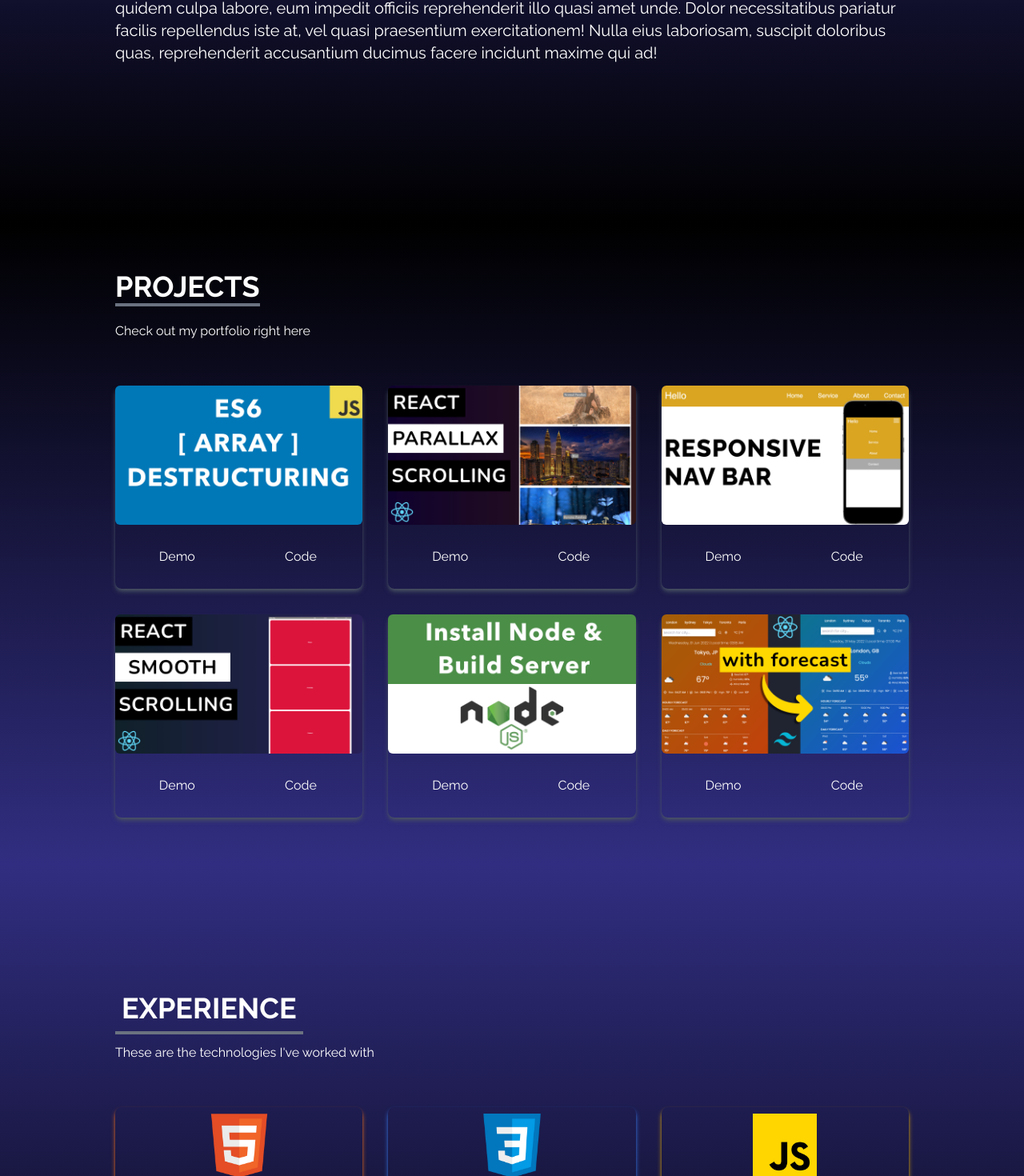
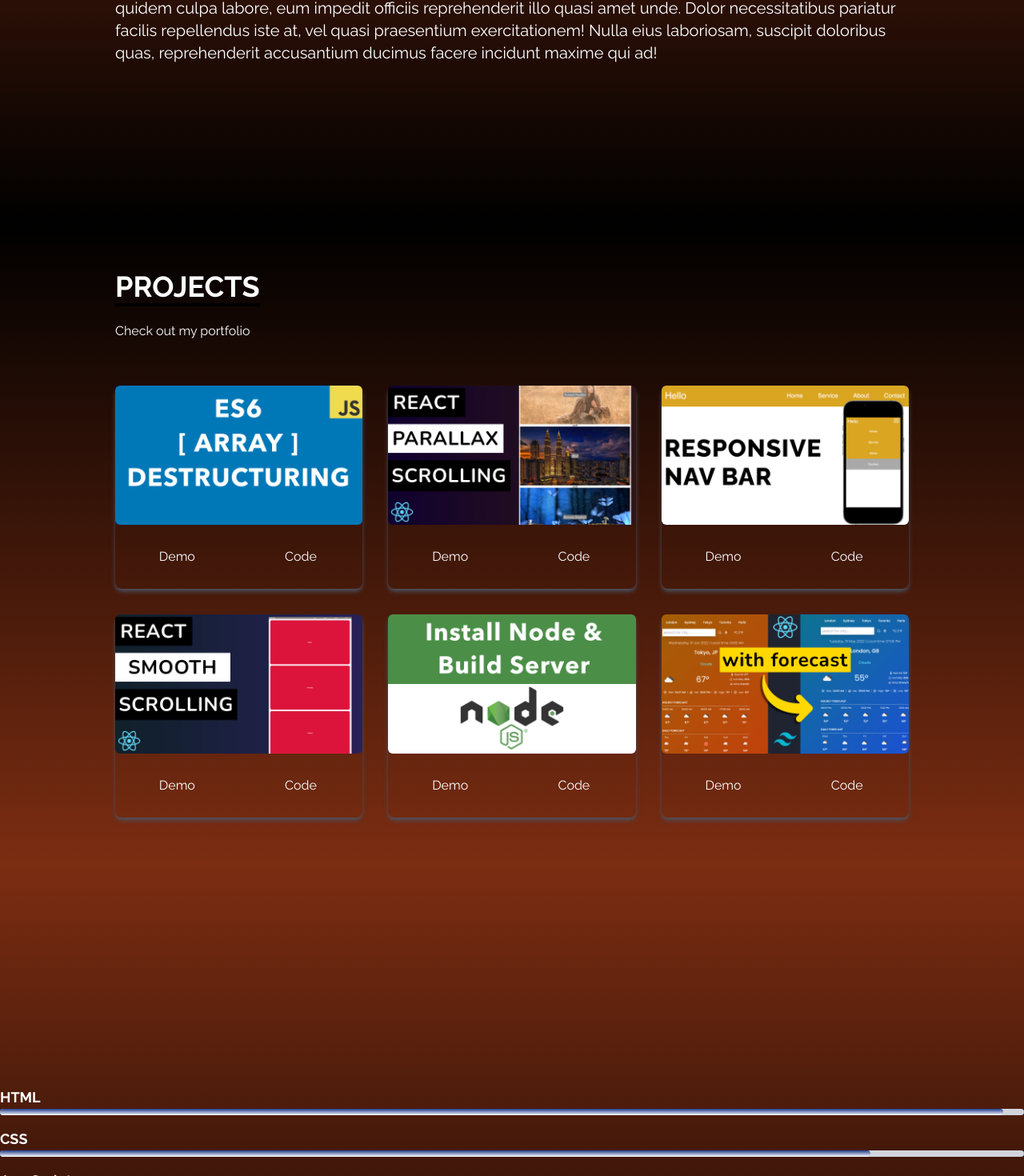
Before and after one commit to ivonamaria/react-portfolio, a React (Create React App) app: page / in a window 1280 px wide. Shown: the part 1320-2790 px from the top of the page at 80% size. Built offline with nearby package versions, Linux system fonts and the light colour scheme.

Commit message:
experience sections finished added colors and bars

```diff
--- a/src/components/About.jsx
+++ b/src/components/About.jsx
@@ -2,7 +2,7 @@ import React from 'react';
 
 const About = () => {
   return (
-    <div name="about" className='w-full h-screen bg-gradient-to-b from-indigo-900 to-black text-white'>
+    <div name="about" className='w-full h-screen bg-gradient-to-b from-orange-900 to-black text-white'>
 <div className='max-w-screen-lg p-4 mx-auto flex flex-col justify-center w-full h-full'>
     <div className='pb-8'>
     <p className='text-4xl font-bold inline border-b-4 border-gray-500'>About</p>
--- a/src/components/Contact.jsx
+++ b/src/components/Contact.jsx
@@ -39,7 +39,7 @@ const Contact = () => {
               className="p-2 bg-transparent border-2 rounded-md text-white focus:outline-none"
             ></textarea>
 
-            <button className="text-white bg-gradient-to-b from-indigo-300 to-indigo-500 px-6 py-3 my-8 mx-auto flex items-center rounded-md hover:scale-110 duration-300">
+            <button className="text-white bg-gradient-to-b from-gray-300 to-gray-700 px-6 py-3 my-8 mx-auto flex items-center rounded-md hover:scale-110 duration-300">
               Let's talk
             </button>
           </form>
--- a/src/components/Experience.jsx
+++ b/src/components/Experience.jsx
@@ -1,79 +1,29 @@
 import React from "react";
 
-import html from "../assets/portfolio/img/html.png";
-import css from "../assets/portfolio/img/css.png";
-import javascript from "../assets/portfolio/img/javascript.png";
-import react from "../assets/portfolio/img/react.png";
-import github from "../assets/portfolio/img/github.png";
-import tailwind from "../assets/portfolio/img/tailwind.png";
-
-const Experience = () => {
-  const techs = [
-    {
-      id: 1,
-      src: html,
-      title: "HTML",
-      style: "shadow-orange-500",
-    },
-    {
-      id: 2,
-      src: css,
-      title: "CSS",
-      style: "shadow-blue-500",
-    },
-    {
-      id: 3,
-      src: javascript,
-      title: "JavaScript",
-      style: "shadow-yellow-500",
-    },
-    {
-      id: 4,
-      src: react,
-      title: "React",
-      style: "shadow-blue-600",
-    },
-    {
-      id: 5,
-      src: tailwind,
-      title: "Tailwind",
-      style: "shadow-sky-400",
-    },
-    {
-      id: 6,
-      src: github,
-      title: "GitHub",
-      style: "shadow-gray-400",
-    },
+const SkillBar = () => {
+  const skills = [
+    { name: "HTML", level: 98 },
+    { name: "CSS", level: 85 },
+    { name: "JavaScript", level: 80 },
+    { name: "React", level: 80 },
+    { name: "Node.js", level: 70 },
   ];
 
   return (
-    <div
-      name="experience"
-      className="bg-gradient-to-b  from-indigo-900 to-black w-full h-screen"
-    >
-      <div className="max-w-screen-lg mx-auto p-4 flex flex-col justify-center w-full h-full text-white">
-        <div>
-          <p className="text-4xl font-bold border-b-4 border-gray-500 p-2 inline">
-            EXPERIENCE
-          </p>
-          <p className="py-6">These are the technologies I've worked with</p>
+    <div name="home" className="h-screen w-full bg-gradient-to-b from-orange-900 bg-black text-white flex flex-col justify-center items-center">
+      {skills.map((skill) => (
+        <div key={skill.name} className="w-full py-2">
+          <p className="text-lg font-bold">{skill.name}</p>
+          <div className="relative h-2 bg-gray-300 rounded-full">
+            <div
+              className="absolute top-0 left-0 h-2 bg-gradient-to-b from-blue-900 to-white rounded-full"
+              style={{ width: `${skill.level}%` }}
+            ></div>
+          </div>
         </div>
-
-        <div className="w-full grid grid-cols-2 sm:grid-cols-3 gap-8 text-center py-8 px-12 sm:px-0">
-          {techs.map(({ id, src, title, style }) => (
-            <div
-              key={id}
-              className={`shadow-md hover:scale-105 duration-500 py-2 rounded-lg ${style}`}
-            >
-              <img src={src} alt="" className="w-20 mx-auto" />
-              <p className="mt-4">{title}</p>
-            </div>
-          ))}
-        </div>
-      </div>
+      ))}
     </div>
   );
 };
 
-export default Experience;
+export default SkillBar;
--- a/src/components/Home.jsx
+++ b/src/components/Home.jsx
@@ -5,13 +5,13 @@ import { Link } from 'react-scroll';
 
 const Home = () => {
   return (
-    <div name='home' className='h-screen w-full bg-gradient-to-b from-black via-black to-indigo-900'>
+    <div name='home' className='h-screen w-full bg-gradient-to-b from-black via-black to-orange-900'>
 
       <div className='max-w-screen-lg mx-auto flex flex-col items-center justify-center h-full px-4 md:flex-row'>
         <div className='flex flex-col justify-center h-full'>
           <h2 className='text-4xl sm:text-7xl font-bold text-white'>I'm a Frontend Developer</h2>
-          <p className='text-gray-500 py-4 max-m-md'>Lorem ipsum dolor sit amet consectetur adipisicing elit. Distinctio magnam vitae ipsum.</p>
-          <Link to="projects" smooth duration={500} className='group text-white w-fit px-6 py-3 my-2 flex items-centers rounded-md bg-gradient-to-r from-indigo-200 to-indigo-500 cursor-pointer'>Projects
+          <p className='text-gray-500 py-4 max-m-md'>As a software development student and technology enthusiast, I thrive on solving complex problems and creating innovative solutions. Feel free to take a look at my porfolio and don't hesitate to reach out if you have any queries or are interested in collaborating on a project.</p>
+          <Link to="projects" smooth duration={500} className='group text-white w-fit px-6 py-3 my-2 flex items-centers rounded-md bg-gradient-to-r from-gray-300 to-gray-800 cursor-pointer'>Projects
             <span className='group-hover:rotate-90 duration-300'> <MdOutlineArrowForward size={25} className='ml-1' /> </span>
           </Link>
         </div>
--- a/src/components/NavBar.jsx
+++ b/src/components/NavBar.jsx
@@ -53,7 +53,7 @@ const links = [
 
 {nav && (
 
-<ul className='flex flex-col justify-center items-center absolute top-0 left-0 w-full h-screen bg-gradient-to-b from-black to-indigo-800 text-gray-600'>
+<ul className='flex flex-col justify-center items-center absolute top-0 left-0 w-full h-screen bg-gradient-to-b from-black to-orange-800 text-gray-600'>
 {links.map(({id, link }) => (
 
 <li key={id} className='px-4 cursor-pointer capitalize py-6 text-4xl'>
--- a/src/components/Projects.jsx
+++ b/src/components/Projects.jsx
@@ -35,11 +35,11 @@ const Projects = () => {
   ];
 
   return (
-    <div name="projects" className="bg-gradient-to-b from-black to-indigo-900 w-full text-white md:h-screen">
+    <div name="projects" className="bg-gradient-to-b from-black to-orange-900 w-full text-white md:h-screen">
       <div className="max-w-screen-lg p-4 mx-auto flex flex-col justify-center w-full h-full">
         <div className="pb-8">
-          <p className="text-4xl font-bold inline border-b-4 border-gray-500">PROJECTS</p>
-          <p className="py-6">Check out my portfolio right here</p>
+          <p className="text-4xl font-bold inline border-b-4 border-black">PROJECTS</p>
+          <p className="py-6">Check out my portfolio</p>
         </div>
 
         <div className="grid sm:grid-cols-2 md:grid-cols-3 gap-8 px-12 sm:px-0">
```
